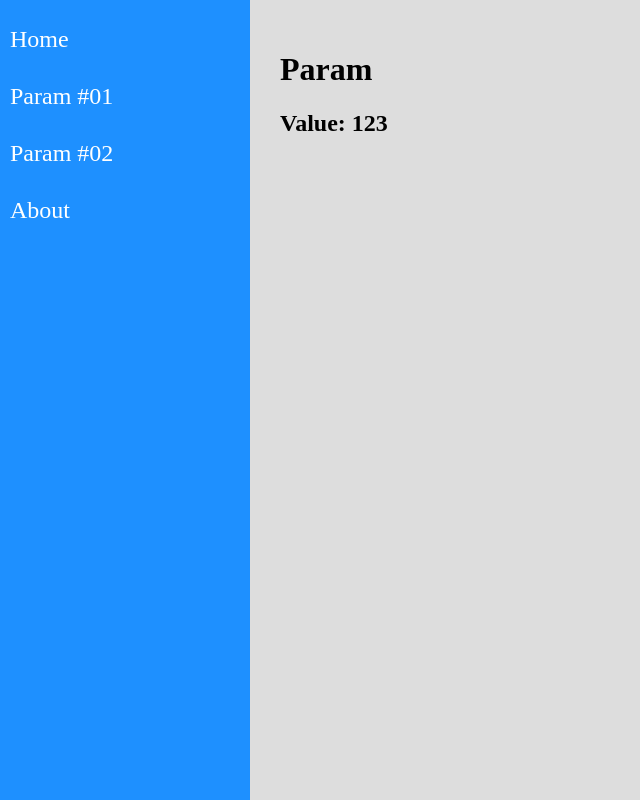
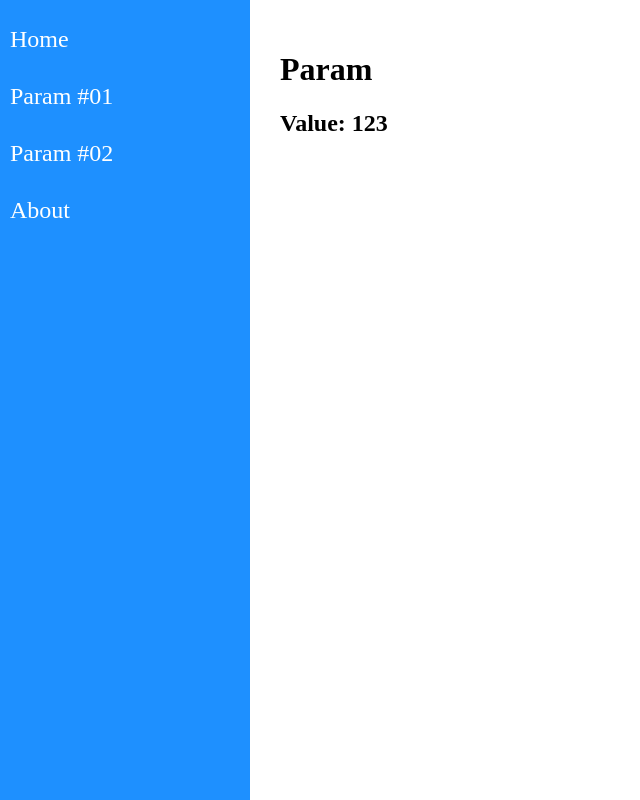
Before and after one commit to evandrodogakiuchi/react-router, a React (Create React App) app: page /param/123 in a window 1280 px wide. Shown: the whole page, without its empty margins (0-640 px from the left). Built offline with nearby package versions, Linux system fonts and the light colour scheme.

Commit message:
style: modified content css color

```diff
--- a/src/components/layout/Content.css
+++ b/src/components/layout/Content.css
@@ -1,6 +1,6 @@
 .Content {
     display: flex;
     flex: 1;
-    background-color: #ddd;
+    background-color: white;
     padding: 30px;
 }
```
